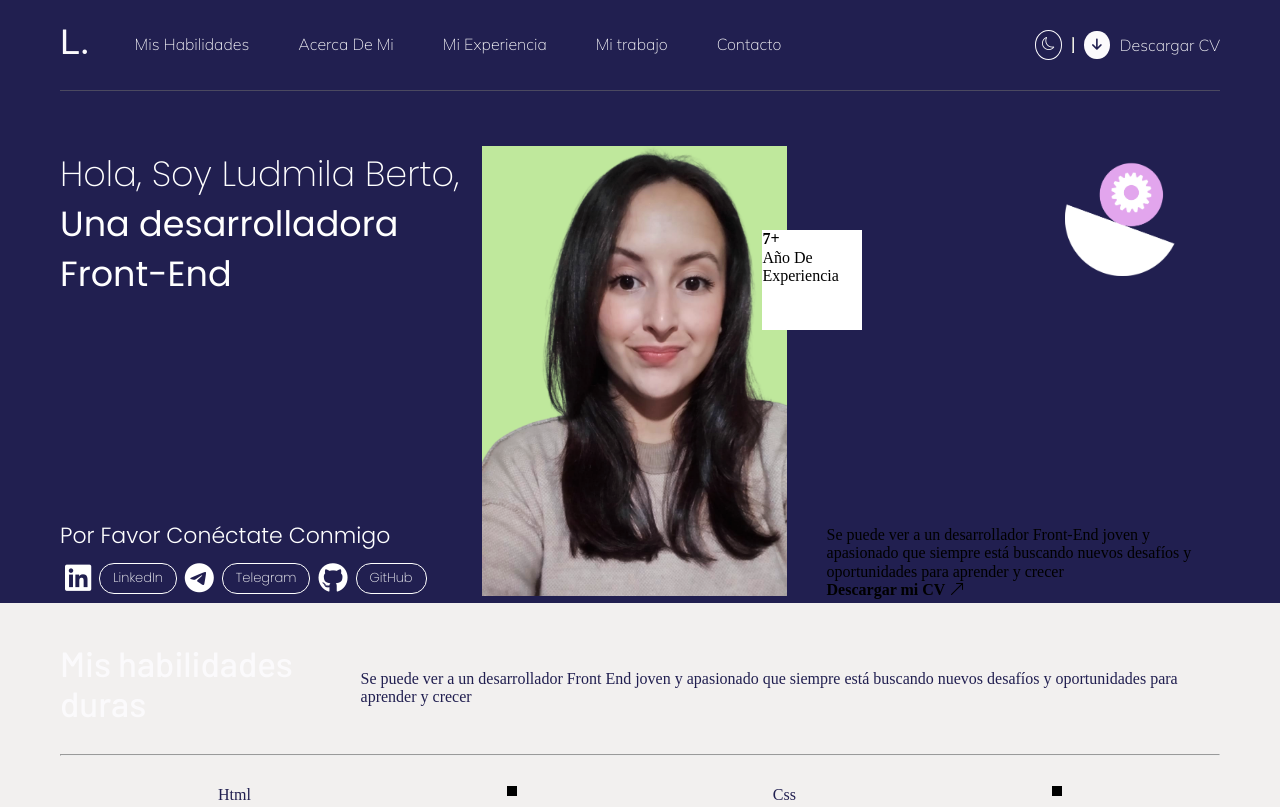
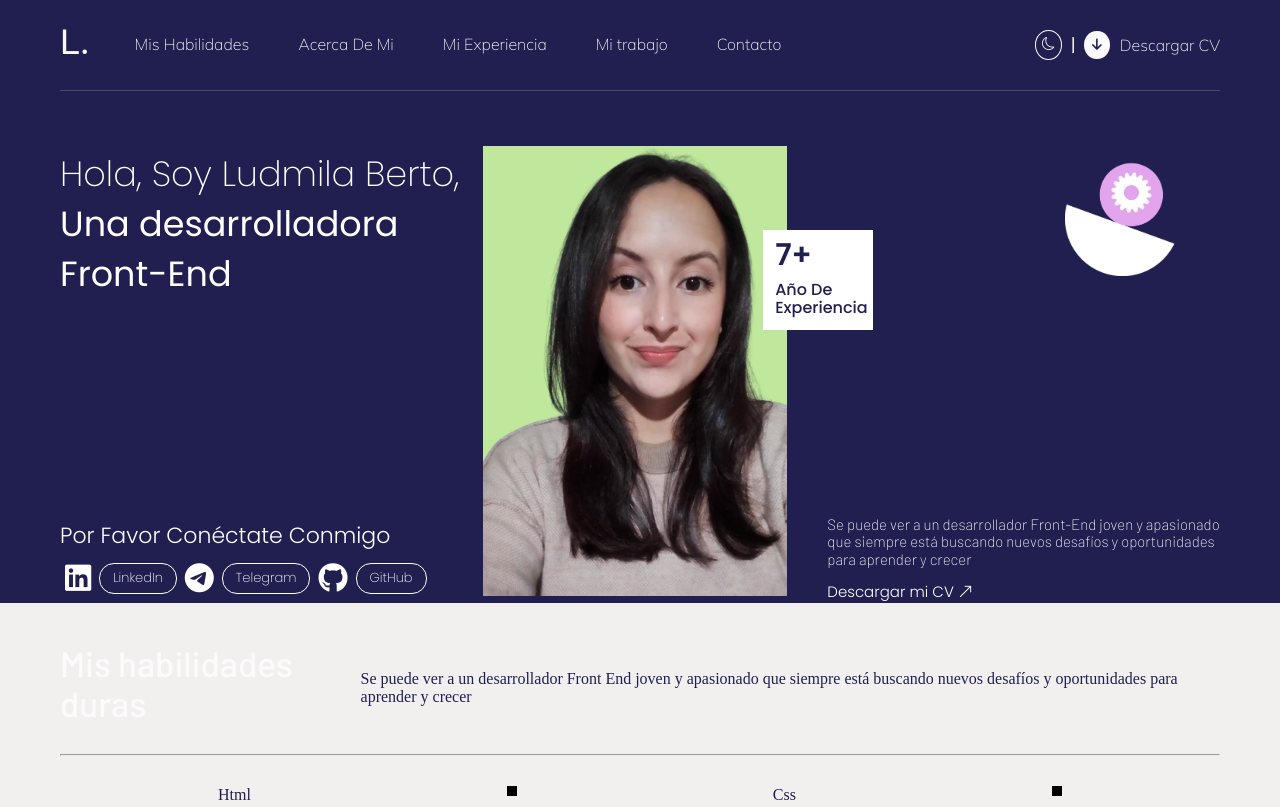
Before and after one commit to LudmilaBerto/P-gina-Tipo-Portfolio, a plain HTML site: page index.html in a window 1280 px wide. Shown: the top 807 px of the page. Drawn offline with nearby package versions, Linux system fonts and the light colour scheme.

Commit message:
Finalice la estilización de la seccion 1(HERO)

```diff
--- a/css/style.css
+++ b/css/style.css
@@ -78,6 +78,9 @@ h2{
     font-size: 13px;
     padding: 6px;
 }
+.tema-oscuro:hover{
+    background-color: #535283;
+}
 
 /* Boton y texto de descargar CV */
 
@@ -88,6 +91,9 @@ h2{
     font-size: 13px;
     padding: 7px 8px;
 
+}
+.boton-descarga:hover{
+    background-color: #d4d2d2;
 }
 
 .texto-descarga{
@@ -179,6 +185,9 @@ h2{
 
 
 }
+.link-contacto:hover{
+    background-color: #555486;
+}
 
 
 
@@ -196,11 +205,24 @@ h2{
 
 .cuadradito2D{
     background-color: #ffffff;
-    width: 100px;
+    width: 110px;
     height: 100px;
     transform: translate(300px, -390px);
 }
-
+.cuadradito2D h4{
+    color: #211f50;
+    font-family: "Poppins", sans-serif;
+    font-size: 30px;
+    font-weight: 600;
+    padding: 8px 12px;
+}
+.cuadradito2D p{
+    color: #211f50;
+    font-family: "Poppins", sans-serif;
+    font-size: 16px;
+    font-weight: 500;
+    padding:0 12px;
+}
 
 
 
@@ -216,7 +238,7 @@ h2{
     justify-content: end;
     margin-top: 35px;
     margin-right: 40px;
-    padding-bottom: 250px;
+    padding-bottom: 240px;
 }
 
 .imagen-medio-circulo{
@@ -229,6 +251,19 @@ h2{
     padding-left: 20px;
 }
 
+.SectionUno-C-1 p{
+    color: #ffffff;
+    font-family: "Barlow", sans-serif;
+    font-weight: 200;
+    font-size: 15px;
+}
+.SectionUno-C-1 h4{
+    color: #ffffff;
+    font-family: "Poppins", sans-serif;
+    font-weight: 300;
+    font-size: 15px;
+    padding-top: 15px;
+}
 
 
 
```
